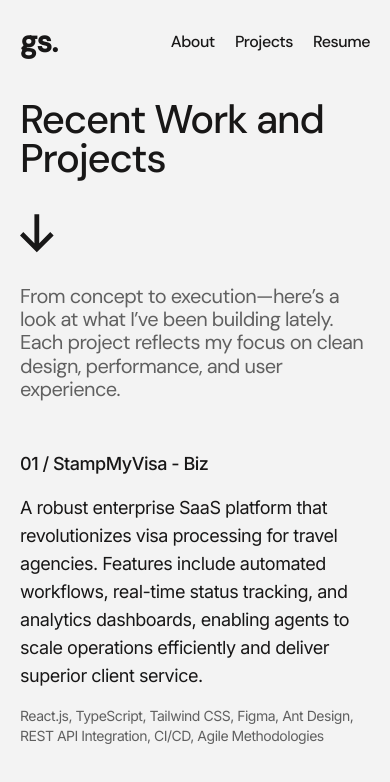
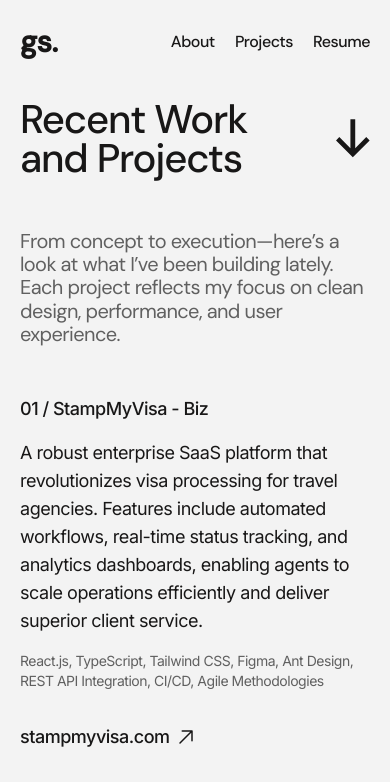
Before and after one commit to girishsawant999/portfolio-website-v2, a Next.js app: page /projects in a window 390 px wide. Shown: the top 782 px of the page. Built offline with nearby package versions, Linux system fonts and the light colour scheme; grey boxes are pictures that could not be loaded.

Commit message:
fix: enhance GSAP animations for project section and improve layout structure

```diff
--- a/src/app/projects/page.tsx
+++ b/src/app/projects/page.tsx
@@ -12,11 +12,38 @@ gsap.registerPlugin(SplitText, ScrollTrigger);
 
 const Projects = () => {
   useGSAP(() => {
+    const tl = gsap.timeline();
+    const splitTextHeader = new SplitText(".project-page-title", {
+      type: "words",
+    });
+
     const splitTextDescription = new SplitText(".projects-page-description", {
       type: "words",
     });
 
-    gsap.from("article", {
+    tl.from(splitTextHeader.words, {
+      duration: 0.3,
+      y: 20,
+      opacity: 0,
+      stagger: 0.05,
+      ease: "power2.inOut",
+    });
+
+    tl.from(".projects-arrow-icon", {
+      duration: 0.3,
+      y: -40,
+      opacity: 0,
+      ease: "power2.inOut",
+    });
+
+    tl.from(splitTextDescription.words, {
+      duration: 0.2,
+      opacity: 0.2,
+      stagger: 0.05,
+      ease: "power2.inOut",
+    });
+
+    tl.from("article", {
       opacity: 0,
       y: 100,
       duration: 0.3,
@@ -25,13 +52,6 @@ const Projects = () => {
       onComplete: () => {
         gsap.set("article", { clearProps: "all" });
       },
-    });
-
-    gsap.from(splitTextDescription.words, {
-      duration: 0.2,
-      opacity: 0.2,
-      stagger: 0.05,
-      ease: "power2.inOut",
     });
 
     return () => {
@@ -43,9 +63,11 @@ const Projects = () => {
   return (
     <>
       <section className="grid grid-cols-1 lg:grid-cols-2 gap-8 mb-12 md:mb-24">
-        <div className="flex flex-col justify-center text-heading-1">
-          <h1 className="heading-1 mb-5 md:mb-8">Recent Work and Projects</h1>
-          <div className="flex justify-start mt-4">
+        <div className="flex flex-row md:flex-col items-center md:items-start justify-center text-heading-1 mb-5 md:mb-8 gap-5 md:gap-10">
+          <h1 className="project-page-title heading-1">
+            Recent Work and Projects
+          </h1>
+          <div className="flex justify-start">
             <svg
               width={34}
               height={39}
@@ -53,6 +75,7 @@ const Projects = () => {
               fill="none"
               xmlns="http://www.w3.org/2000/svg"
               preserveAspectRatio="none"
+              className="projects-arrow-icon"
             >
               <path
                 d="M19.2187 0.181824H14.4176V29.2102L3.31959 18.1122L0.0326538 21.4361L16.8182 38.2216L33.6406 21.4361L30.2798 18.1122L19.2187 29.2102V0.181824Z"
```
